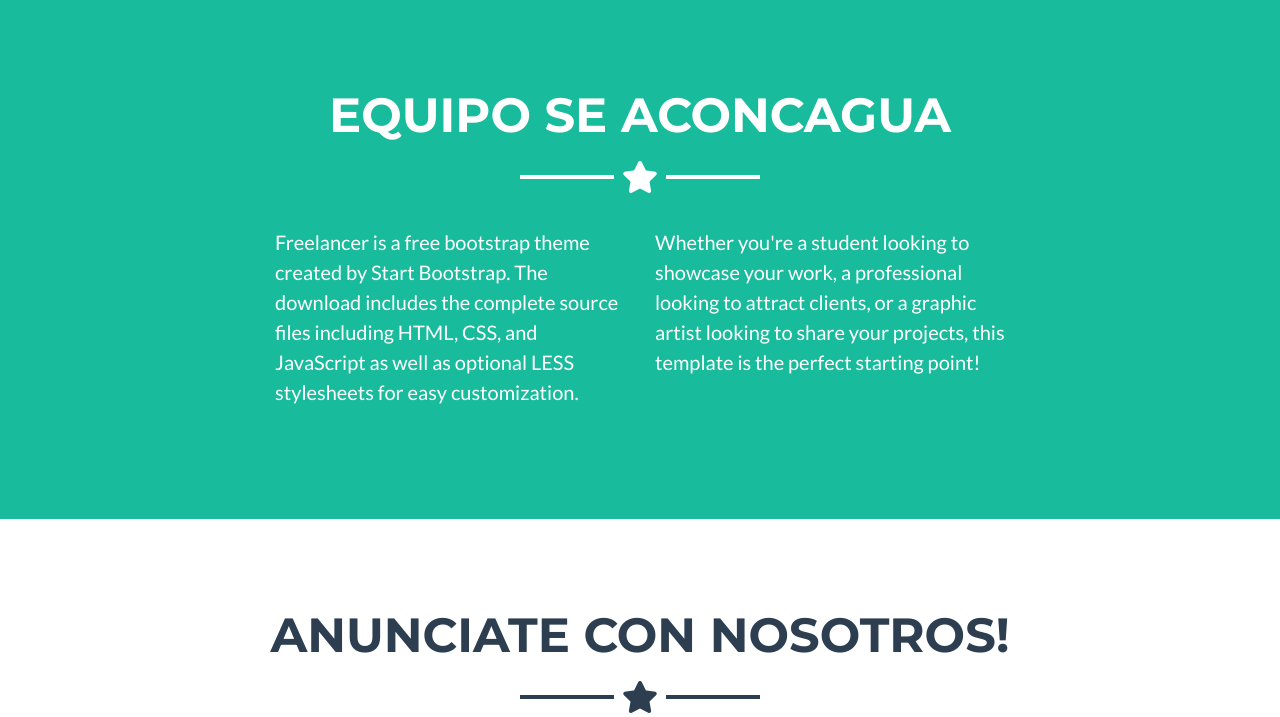
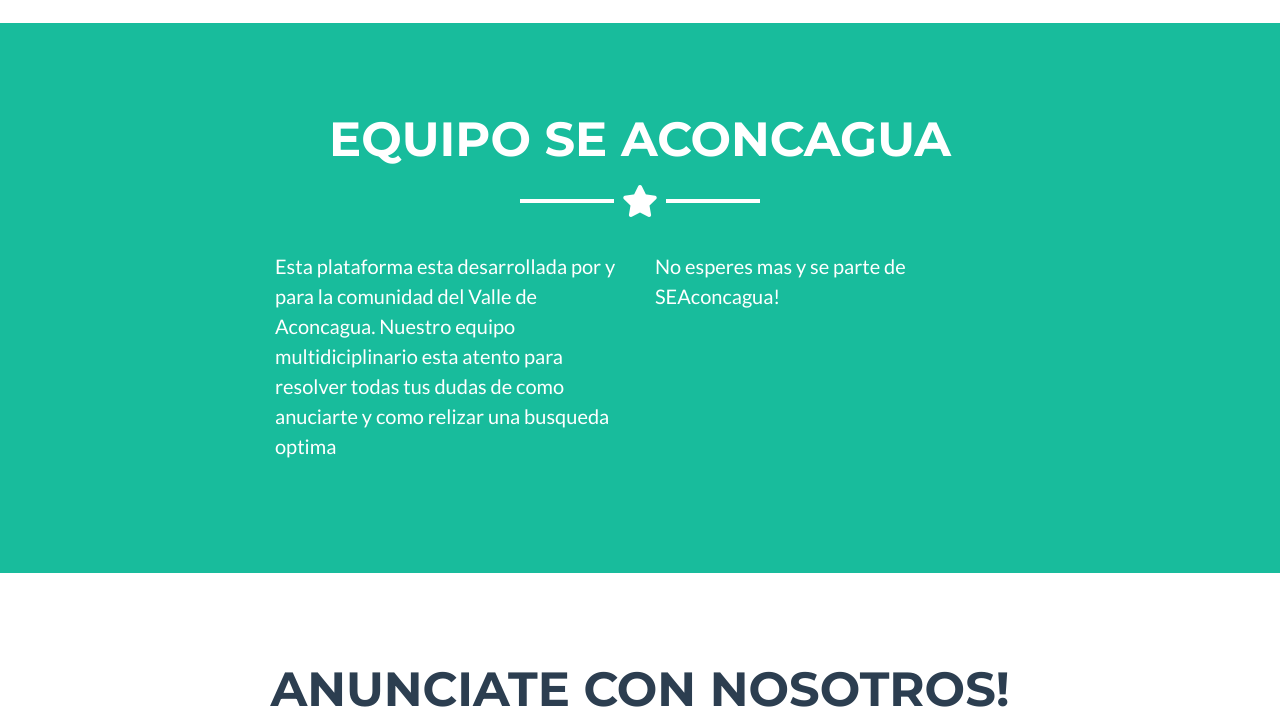
Before and after one commit to pablovicencio/se_aconcagua, a PHP site: page / in a window 1280 px wide. Shown: the part 1575-2292 px from the top of the page. Run offline with PHP 8.4, Linux system fonts and the light colour scheme; data that the repository does not hold is empty.

Commit message:
detalles 31-10

```diff
--- a/clases/Funciones.php
+++ b/clases/Funciones.php
@@ -140,7 +140,7 @@ iFNULL((select ROUND((sum(b.nota_puntaje)/count(b.id_puntaje)), 0) from puntaje
                     $sql = "select distinct * from (
 select a.id_anuncio, a.nom_anuncio,a.cat_anuncio ,
 IFNULL((select ROUND((sum(b.nota_puntaje)/count(b.id_puntaje)), 0) from puntaje b where a.id_anuncio = b.fk_anuncio and b.vig_puntaje = 1),0) puntaje
-from anuncios a where  (a.nom_anuncio like :anu or a.desc_anuncio like :anu) and a.comuna_anuncio <> :com and a.vig_anuncio = 1 and a.id_anuncio <> :id
+from anuncios a where  a.comuna_anuncio <> :com and a.vig_anuncio = 1 and a.id_anuncio <> :id
 group by a.id_anuncio, a.nom_anuncio,a.cat_anuncio
 union all
 select a.id_anuncio, a.nom_anuncio,a.cat_anuncio ,
--- a/index.php
+++ b/index.php
@@ -54,6 +54,7 @@
               success: function (result) {
               console.log('entra');
               document.getElementById("container").innerHTML = result;
+              document.getElementById("volver").style.display = "inline";
 
               },
               error: function(){
@@ -117,7 +118,7 @@
     <!-- Navigation -->
     <nav class="navbar navbar-expand-lg bg-secondary fixed-top text-uppercase" id="mainNav">
       <div class="container">
-        <a class="navbar-brand js-scroll-trigger" href="#page-top">SE Aconcagua</a>
+        <a class="navbar-brand js-scroll-trigger" href="index.php">SE Aconcagua</a>
         <button class="navbar-toggler navbar-toggler-right text-uppercase bg-primary text-white rounded" type="button" data-toggle="collapse" data-target="#navbarResponsive" aria-controls="navbarResponsive" aria-expanded="false" aria-label="Toggle navigation">
           Menu
           <i class="fas fa-bars"></i>
@@ -175,8 +176,11 @@
 </form>
 
             </div>
+
             <h2 class="font-weight-light mb-0">Busca - Contacta - Evalua</h2>
+
       </div>
+      <a href="index.php" class="btn btn-primary btn-lg" style="display: none" id="volver" name="volver">Volver</a><br>
     </header>
 
     <!-- Portfolio Grid Section -->
@@ -256,18 +260,13 @@
         <hr class="star-light mb-5">
         <div class="row">
           <div class="col-lg-4 ml-auto">
-            <p class="lead">Freelancer is a free bootstrap theme created by Start Bootstrap. The download includes the complete source files including HTML, CSS, and JavaScript as well as optional LESS stylesheets for easy customization.</p>
+            <p class="lead">Esta plataforma esta desarrollada por y para la comunidad del Valle de Aconcagua. Nuestro equipo multidiciplinario esta atento para resolver todas tus dudas de como anuciarte y como relizar una busqueda optima</p>
           </div>
           <div class="col-lg-4 mr-auto">
-            <p class="lead">Whether you're a student looking to showcase your work, a professional looking to attract clients, or a graphic artist looking to share your projects, this template is the perfect starting point!</p>
+            <p class="lead">No esperes mas y se parte de SEAconcagua!</p>
           </div>
         </div>
-        <!-- <div class="text-center mt-4">
-          <a class="btn btn-xl btn-outline-light" href="#">
-            <i class="fas fa-download mr-2"></i>
-            Download Now!
-          </a>
-        </div> -->
+
       </div>
     </section>
 
@@ -397,7 +396,7 @@
               <div id="portafolio" name="portafolio"></div>
               <a class="btn btn-primary btn-lg rounded-pill portfolio-modal-dismiss" href="#">
                 <i class="fa fa-close"></i>
-                Cerrar</a>
+                Volver</a>
             </div>
           </div>
         </div>
--- a/mail/contact_me.php
+++ b/mail/contact_me.php
@@ -11,10 +11,10 @@ $phone = strip_tags(htmlspecialchars($_POST['phone']));
 $message = strip_tags(htmlspecialchars($_POST['message']));
 
 // Create the email and send the message
-$to = "yourname@yourdomain.com"; // Add your email address inbetween the "" replacing yourname@yourdomain.com - This is where the form will send a message to.
+$to = "hola@seaconcagua.cl"; // Add your email address inbetween the "" replacing yourname@yourdomain.com - This is where the form will send a message to.
 $subject = "Website Contact Form:  $name";
 $body = "You have received a new message from your website contact form.\n\n"."Here are the details:\n\nName: $name\n\nEmail: $email\n\nPhone: $phone\n\nMessage:\n$message";
-$header = "From: noreply@yourdomain.com\n"; // This is the email address the generated message will be from. We recommend using something like noreply@yourdomain.com.
+$header = "From: noreply@seaconcagua.cl\n"; // This is the email address the generated message will be from. We recommend using something like noreply@yourdomain.com.
 $header .= "Reply-To: $email";
 
 if(!mail($to, $subject, $body, $header))
--- a/vista/vistaAnuncio.php
+++ b/vista/vistaAnuncio.php
@@ -153,7 +153,7 @@ input[type="radio"]:checked ~ label {
     <!-- Navigation -->
     <nav class="navbar navbar-expand-lg bg-secondary fixed-top text-uppercase" id="mainNav">
       <div class="container">
-        <a class="navbar-brand js-scroll-trigger" href="#page-top">SE Aconcagua</a>
+        <a class="navbar-brand js-scroll-trigger" href="../index.php">SE Aconcagua</a>
         <button class="navbar-toggler navbar-toggler-right text-uppercase bg-primary text-white rounded" type="button" data-toggle="collapse" data-target="#navbarResponsive" aria-controls="navbarResponsive" aria-expanded="false" aria-label="Toggle navigation">
           Menu
           <i class="fas fa-bars"></i>
```
